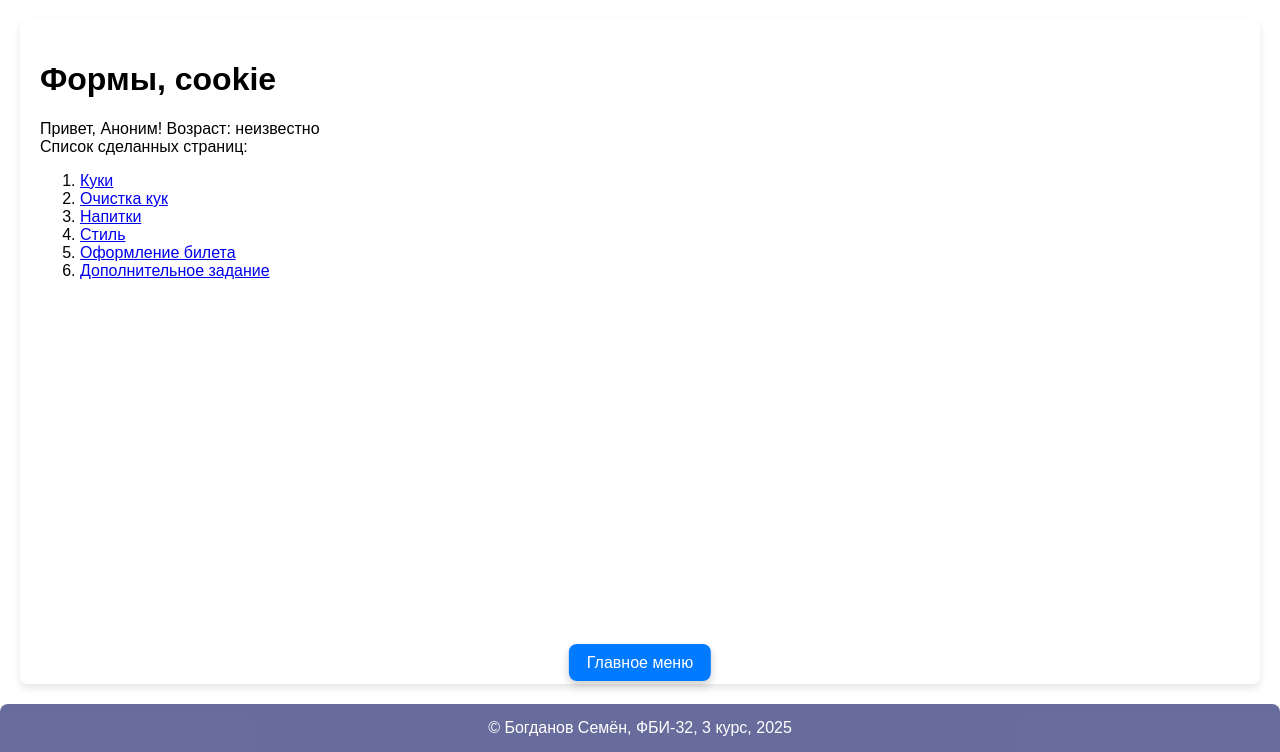
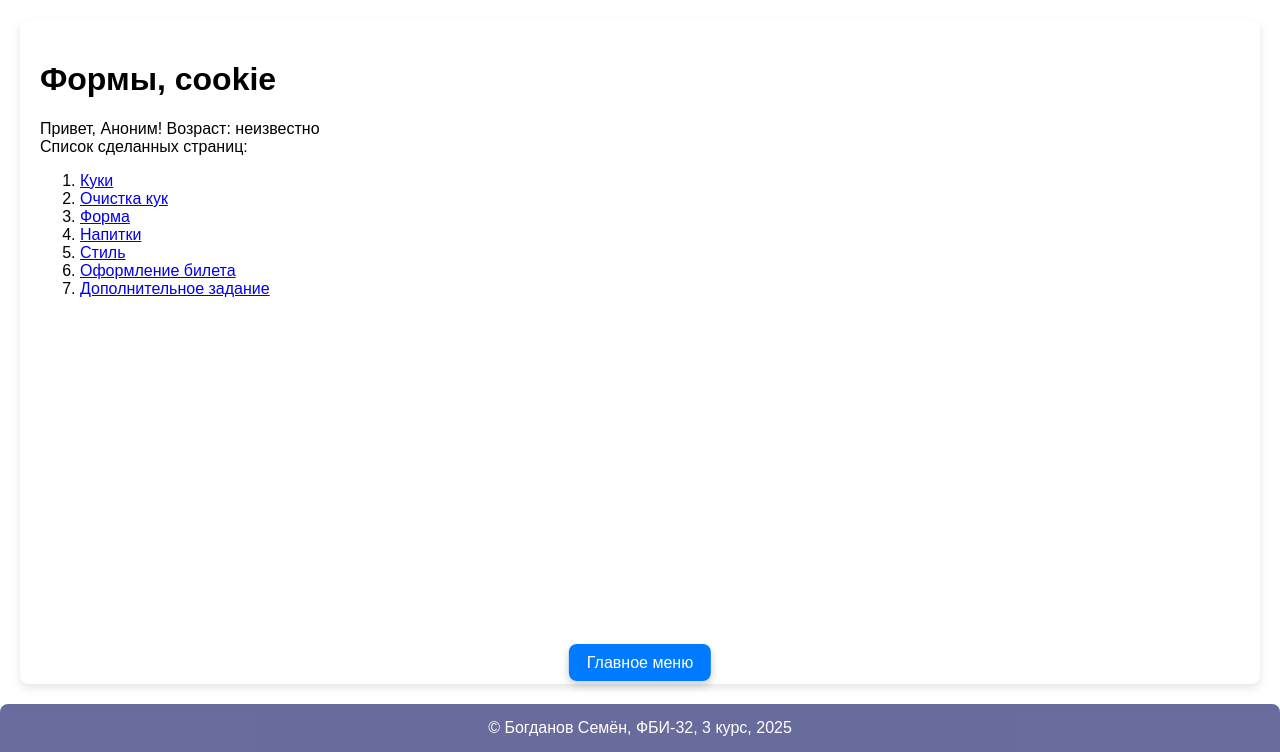
Before and after one commit to Semerka54/SUETA, a Flask app: page /lab3/ in a window 1280 px wide. Shown: the part 48-800 px from the top of the page. Run offline with Flask 3, Linux system fonts and the light colour scheme.

Commit message:
фикс

```diff
--- a/templates/lab3/lab3.html
+++ b/templates/lab3/lab3.html
@@ -16,6 +16,7 @@
     <ol>
         <li><a href="/lab3/cookie">Куки</a></li>
         <li><a href="/lab3/del_cookie">Очистка кук</a></li>
+        <li><a href="/lab3/form1">Форма</a></li>
         <li><a href="/lab3/order">Напитки</a></li>
         <li><a href="/lab3/settings">Стиль</a></li>
         <li><a href="/lab3/ticket">Оформление билета</a></li>
```
